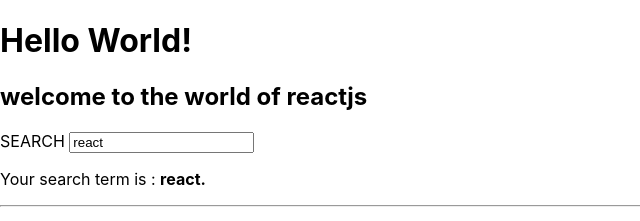
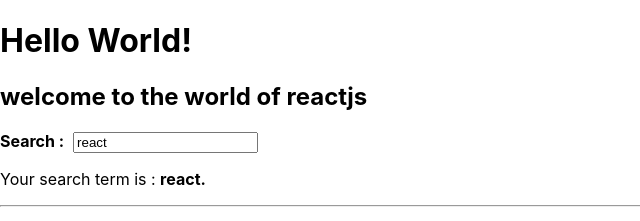
Before and after one commit to prajjwalrodgermassey/hacker-stories, a React (Create React App) app: page / in a window 1280 px wide. Shown: the top 221 px of the page, without its empty margins (0-640 px from the left). Built offline with nearby package versions, Linux system fonts and the light colour scheme.

Commit message:
used react component (composition) using which we can use react component as normal html tag with opening and closing tag anything between the two tags will be passed as the children and can be accessed like any other prop property inside the component (we can even pass react component as children)

```diff
--- a/src/App.js
+++ b/src/App.js
@@ -1,4 +1,4 @@
-import React from 'react';
+import React, { Children } from 'react';
 import logo from './logo.svg';
 import './App.css';
 
@@ -66,7 +66,9 @@ function App() {
 
       {/* <div>{outernotsofun()}</div> */}
 
-      <Inputwithlabel onInputChange={handleSearch} value={searchTerm} id="search" label="Search"/>
+      <Inputwithlabel onInputChange={handleSearch} value={searchTerm} id="search" label="Search">
+       <strong>Search :</strong>
+      </Inputwithlabel>
       <p>Your search term is : <strong>{searchTerm}.</strong></p>
       <hr/>
 
@@ -76,11 +78,11 @@ function App() {
   );
 }
 
-const Inputwithlabel = ({id,label,onInputChange,value, type="text"})=>{
+const Inputwithlabel = ({id,label,onInputChange,value, children, type="text"})=>{
 
   return(
   <>
-    <label htmlFor={id} > SEARCH </label>
+    <label htmlFor={id} > {children} </label>&nbsp;
     <input type={type} id={id}  onChange={onInputChange} value={value}/>
   </>
   );
```
